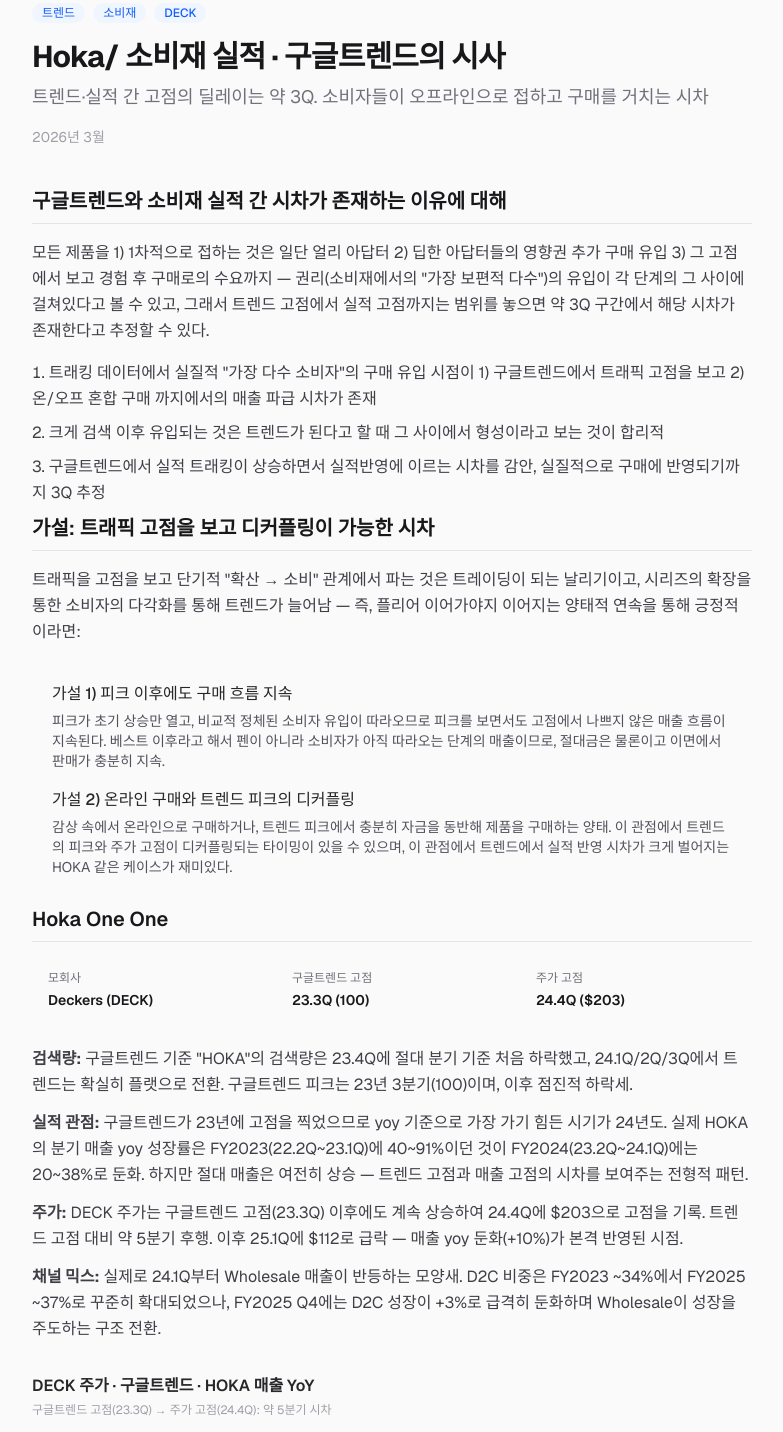
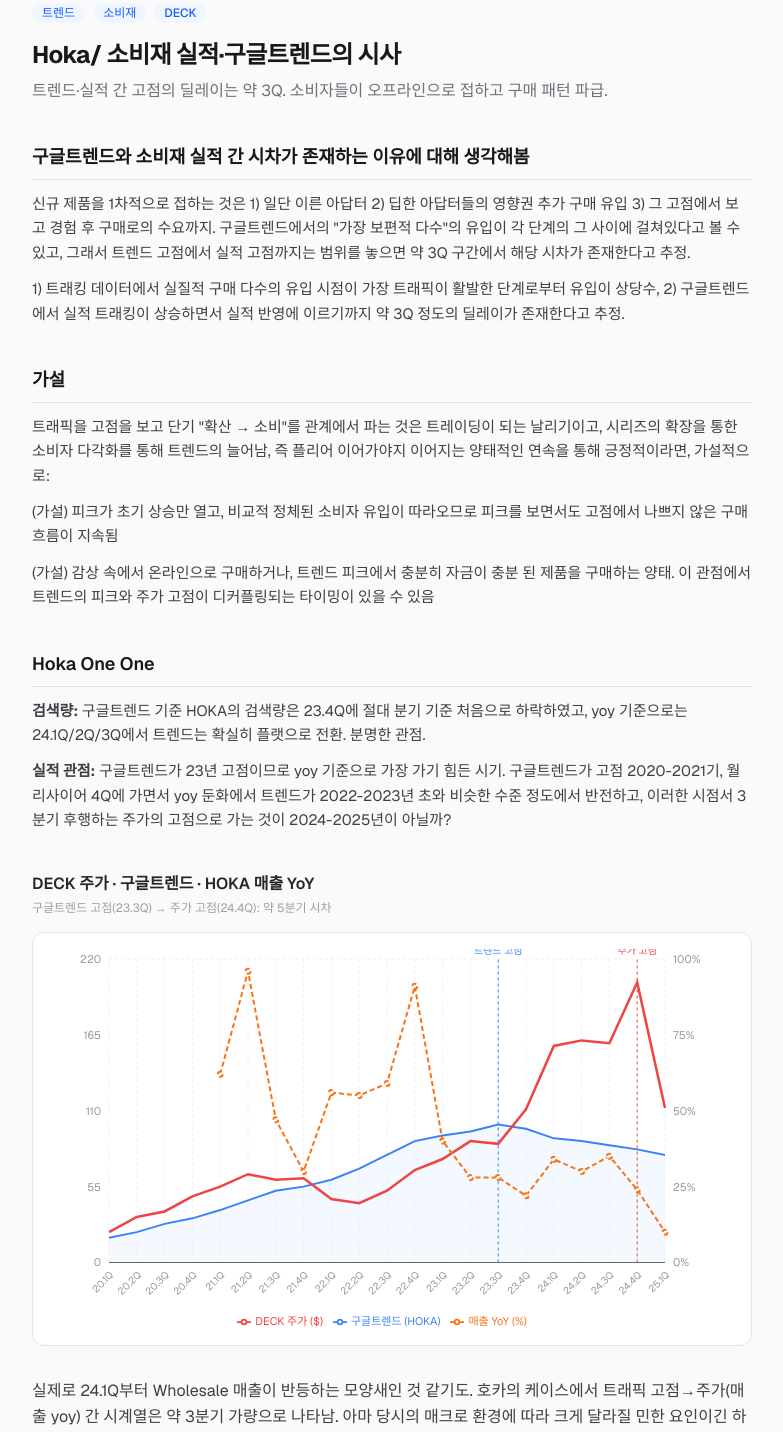
Before and after one commit to chlakaelf/case-study-web, a Next.js app: page /cases/hoka-google-trends in a window 1280 px wide. Shown: the part 160-1592 px from the top of the page, without its empty margins (248-1031 px from the left). Built offline with nearby package versions, Linux system fonts and the light colour scheme.

Commit message:
Restructure HOKA case to match original text flow

```diff
--- a/src/app/cases/hoka-google-trends/page.tsx
+++ b/src/app/cases/hoka-google-trends/page.tsx
@@ -22,167 +22,94 @@
             </span>
           ))}
         </div>
-        <h1 className="text-3xl font-bold tracking-tight text-zinc-900 mb-2">
-          Hoka/ 소비재 실적 · 구글트렌드의 시사
+        <h1 className="text-2xl font-bold tracking-tight text-zinc-900 mb-2">
+          Hoka/ 소비재 실적·구글트렌드의 시사
         </h1>
-        <p className="text-lg text-zinc-500">
+        <p className="text-base text-zinc-500">
           트렌드·실적 간 고점의 딜레이는 약 3Q. 소비자들이 오프라인으로 접하고
-          구매를 거치는 시차
+          구매 패턴 파급.
         </p>
-        <div className="mt-4 text-sm text-zinc-400">2026년 3월</div>
       </header>
 
       <div className="space-y-10">
-        {/* ─── 섹션 1: 구글트렌드와 소비재 실적 간 시차 ─── */}
-        <Section title="구글트렌드와 소비재 실적 간 시차가 존재하는 이유에 대해">
+        {/* ─── 구글트렌드와 소비재 실적 간 시차 ─── */}
+        <Section title="구글트렌드와 소비재 실적 간 시차가 존재하는 이유에 대해 생각해봄">
           <p>
-            모든 제품을 1) 1차적으로 접하는 것은 일단 얼리 아답터 2) 딥한
+            신규 제품을 1차적으로 접하는 것은 1) 일단 이른 아답터 2) 딥한
             아답터들의 영향권 추가 구매 유입 3) 그 고점에서 보고 경험 후 구매로의
-            수요까지 — 권리(소비재에서의 &quot;가장 보편적 다수&quot;)의 유입이 각
+            수요까지. 구글트렌드에서의 &quot;가장 보편적 다수&quot;의 유입이 각
             단계의 그 사이에 걸쳐있다고 볼 수 있고, 그래서 트렌드 고점에서 실적
-            고점까지는 범위를 놓으면 약 3Q 구간에서 해당 시차가 존재한다고 추정할
-            수 있다.
+            고점까지는 범위를 놓으면 약 3Q 구간에서 해당 시차가 존재한다고 추정.
           </p>
+          <p>
+            1) 트래킹 데이터에서 실질적 구매 다수의 유입 시점이 가장 트래픽이
+            활발한 단계로부터 유입이 상당수, 2) 구글트렌드에서 실적 트래킹이
+            상승하면서 실적 반영에 이르기까지 약 3Q 정도의 딜레이가 존재한다고
+            추정.
+          </p>
+        </Section>
 
-          <ol className="list-decimal list-inside space-y-2 mt-4 text-zinc-700">
+        {/* ─── 가설 ─── */}
+        <Section title="가설">
+          <p>
+            트래픽을 고점을 보고 단기 &quot;확산 → 소비&quot;를 관계에서 파는
+            것은 트레이딩이 되는 날리기이고, 시리즈의 확장을 통한 소비자
+            다각화를 통해 트렌드의 늘어남, 즉 플리어 이어가야지 이어지는
+            양태적인 연속을 통해 긍정적이라면, 가설적으로:
+          </p>
+          <p>
+            (가설) 피크가 초기 상승만 열고, 비교적 정체된 소비자 유입이
+            따라오므로 피크를 보면서도 고점에서 나쁘지 않은 구매 흐름이 지속됨
+          </p>
+          <p>
+            (가설) 감상 속에서 온라인으로 구매하거나, 트렌드 피크에서 충분히
+            자금이 충분 된 제품을 구매하는 양태. 이 관점에서 트렌드의 피크와
+            주가 고점이 디커플링되는 타이밍이 있을 수 있음
+          </p>
+        </Section>
+
+        {/* ─── Hoka One One ─── */}
+        <Section title="Hoka One One">
+          <ul className="space-y-3">
             <li>
-              트래킹 데이터에서 실질적 &quot;가장 다수 소비자&quot;의 구매 유입
-              시점이 1) 구글트렌드에서 트래픽 고점을 보고 2) 온/오프 혼합 구매
-              까지에서의 매출 파급 시차가 존재
+              <strong>검색량:</strong> 구글트렌드 기준 HOKA의 검색량은 23.4Q에
+              절대 분기 기준 처음으로 하락하였고, yoy 기준으로는 24.1Q/2Q/3Q에서
+              트렌드는 확실히 플랫으로 전환. 분명한 관점.
             </li>
             <li>
-              크게 검색 이후 유입되는 것은 트렌드가 된다고 할 때 그 사이에서
-              형성이라고 보는 것이 합리적
+              <strong>실적 관점:</strong> 구글트렌드가 23년 고점이므로 yoy
+              기준으로 가장 가기 힘든 시기. 구글트렌드가 고점 2020-2021기,
+              월리사이어 4Q에 가면서 yoy 둔화에서 트렌드가 2022-2023년 초와
+              비슷한 수준 정도에서 반전하고, 이러한 시점서 3분기 후행하는 주가의
+              고점으로 가는 것이 2024-2025년이 아닐까?
             </li>
-            <li>
-              구글트렌드에서 실적 트래킹이 상승하면서 실적반영에 이르는 시차를
-              감안, 실질적으로 구매에 반영되기까지 3Q 추정
-            </li>
-          </ol>
+          </ul>
         </Section>
 
-        {/* ─── 섹션 2: 가설 ─── */}
-        <Section title="가설: 트래픽 고점을 보고 디커플링이 가능한 시차">
-          <p>
-            트래픽을 고점을 보고 단기적 &quot;확산 → 소비&quot; 관계에서 파는 것은
-            트레이딩이 되는 날리기이고, 시리즈의 확장을 통한 소비자의 다각화를
-            통해 트렌드가 늘어남 — 즉, 플리어 이어가야지 이어지는 양태적 연속을
-            통해 긍정적이라면:
-          </p>
+        {/* ─── 차트 1: 주가 · 구글트렌드 ─── */}
+        <StockTrendChart />
 
-          <div className="bg-zinc-50 rounded-xl p-5 mt-4 space-y-4">
-            <div>
-              <p className="font-medium text-zinc-800 mb-1">
-                가설 1) 피크 이후에도 구매 흐름 지속
-              </p>
-              <p className="text-sm text-zinc-600">
-                피크가 초기 상승만 열고, 비교적 정체된 소비자 유입이 따라오므로
-                피크를 보면서도 고점에서 나쁘지 않은 매출 흐름이 지속된다. 베스트
-                이후라고 해서 펜이 아니라 소비자가 아직 따라오는 단계의
-                매출이므로, 절대금은 물론이고 이면에서 판매가 충분히 지속.
-              </p>
-            </div>
-            <div>
-              <p className="font-medium text-zinc-800 mb-1">
-                가설 2) 온라인 구매와 트렌드 피크의 디커플링
-              </p>
-              <p className="text-sm text-zinc-600">
-                감상 속에서 온라인으로 구매하거나, 트렌드 피크에서 충분히 자금을
-                동반해 제품을 구매하는 양태. 이 관점에서 트렌드의 피크와 주가
-                고점이 디커플링되는 타이밍이 있을 수 있으며, 이 관점에서
-                트렌드에서 실적 반영 시차가 크게 벌어지는 HOKA 같은 케이스가
-                재미있다.
-              </p>
-            </div>
-          </div>
-        </Section>
-
-        {/* ─── 섹션 3: Hoka One One 분석 ─── */}
-        <Section title="Hoka One One">
-          <div className="grid grid-cols-3 gap-3 mb-6">
-            <KeyMetric label="모회사" value="Deckers (DECK)" />
-            <KeyMetric label="구글트렌드 고점" value="23.3Q (100)" />
-            <KeyMetric label="주가 고점" value="24.4Q ($203)" />
-          </div>
-
-          <div className="space-y-3 text-zinc-700">
-            <p>
-              <strong>검색량:</strong> 구글트렌드 기준 &quot;HOKA&quot;의
-              검색량은 23.4Q에 절대 분기 기준 처음 하락했고,
-              24.1Q/2Q/3Q에서 트렌드는 확실히 플랫으로 전환. 구글트렌드
-              피크는 23년 3분기(100)이며, 이후 점진적 하락세.
-            </p>
-            <p>
-              <strong>실적 관점:</strong> 구글트렌드가 23년에 고점을 찍었으므로
-              yoy 기준으로 가장 가기 힘든 시기가 24년도. 실제 HOKA의 분기
-              매출 yoy 성장률은 FY2023(22.2Q~23.1Q)에 40~91%이던 것이
-              FY2024(23.2Q~24.1Q)에는 20~38%로 둔화. 하지만 절대 매출은 여전히
-              상승 — 트렌드 고점과 매출 고점의 시차를 보여주는 전형적 패턴.
-            </p>
-            <p>
-              <strong>주가:</strong> DECK 주가는 구글트렌드 고점(23.3Q)
-              이후에도 계속 상승하여 24.4Q에 $203으로 고점을 기록. 트렌드
-              고점 대비 약 5분기 후행. 이후 25.1Q에 $112로 급락 — 매출 yoy
-              둔화(+10%)가 본격 반영된 시점.
-            </p>
-            <p>
-              <strong>채널 믹스:</strong> 실제로 24.1Q부터 Wholesale 매출이
-              반등하는 모양새. D2C 비중은 FY2023 ~34%에서 FY2025 ~37%로 꾸준히
-              확대되었으나, FY2025 Q4에는 D2C 성장이 +3%로 급격히 둔화하며
-              Wholesale이 성장을 주도하는 구조 전환.
-            </p>
-          </div>
-
-          <StockTrendChart />
-          <HokaRevenueChart />
-        </Section>
-
-        {/* ─── 섹션 4: 시사점 ─── */}
-        <Section title="시사점">
+        {/* ─── 차트 사이 코멘트 ─── */}
+        <div className="text-zinc-700 leading-relaxed space-y-3">
           <p>
             실제로 24.1Q부터 Wholesale 매출이 반등하는 모양새인 것 같기도.
-            호카의 케이스에서 트래픽 고점 → 주가(매출 yoy) 간 시계열은 약
-            3분기~5분기 가량으로 나타남. 아마 당시의 매크로 환경에 따라 크게
-            달라질 민한 요인이긴 하지만 전체적인 흐름은 비슷하지 않을지?
+            호카의 케이스에서 트래픽 고점→주가(매출 yoy) 간 시계열은 약 3분기
+            가량으로 나타남. 아마 당시의 매크로 환경에 따라 크게 달라질 민한
+            요인이긴 하지만 전체적인 흐름은 비슷하지 않을지? 다른 소비재들도
+            해보면 재밌을 듯.
           </p>
+        </div>
 
-          <div className="bg-amber-50 border border-amber-200 rounded-xl p-5 my-6">
-            <p className="text-amber-900 font-medium mb-2">핵심 인사이트</p>
-            <ul className="text-amber-800 text-sm leading-relaxed space-y-2">
-              <li>
-                구글트렌드 고점(23.3Q) → 매출 yoy 고점(~22.4Q, 선행) → 주가
-                고점(24.4Q, 후행) 순서. 트렌드가 꺾여도 절대 매출은 계속 성장하므로
-                주가는 한참 뒤에 반응.
-              </li>
-              <li>
-                주가가 트렌드 대비 후행하는 핵심 이유: 소비자 구매 파이프라인의
-                시차. 얼리 아답터 → 매스 소비자 → 오프라인 확산까지 3Q+ 소요.
-              </li>
-              <li>
-                다른 소비재들도 해보면 재밌을 듯. 동일 프레임워크(구글트렌드
-                고점 → 실적 반영 → 주가 반응)를 Crocs, On Running, Birkenstock
-                등에 적용해볼 수 있음.
-              </li>
-            </ul>
-          </div>
+        {/* ─── 차트 2: Wholesale-D2C Revenue ─── */}
+        <HokaRevenueChart />
 
-          <div className="bg-zinc-50 rounded-xl p-5">
-            <p className="text-zinc-700 font-medium mb-2">추가 검증 포인트</p>
-            <ul className="text-zinc-600 text-sm space-y-1">
-              <li>
-                - HOKA의 FY2025 Q4 D2C 성장률이 +3%로 급락 — 트렌드 하락이
-                본격적으로 D2C 채널에 먼저 반영되는 패턴인지 확인
-              </li>
-              <li>
-                - 현재 DECK 주가($94, 26년 3월) vs 고점($203, 24.4Q) — 약 54%
-                하락. 트렌드 하락 → 매출 둔화 → 주가 조정의 전체 사이클 관찰 가능
-              </li>
-              <li>
-                - 한 회사 재미있는 회사에서 24년도 단계 주문을 시도해보면 좋을 것
-              </li>
-            </ul>
-          </div>
-        </Section>
+        {/* ─── 추가 메모 ─── */}
+        <div className="text-zinc-600 text-sm leading-relaxed space-y-2 border-t border-zinc-200 pt-6">
+          <p>
+            (사족으로 한국 재미있는 회사에서 24년도 단체 HOKA 단체 주문을
+            시도.)
+          </p>
+        </div>
       </div>
     </article>
   );
@@ -196,20 +123,13 @@
   children: React.ReactNode;
 }) {
   return (
-    <section className="mb-2">
-      <h2 className="text-xl font-semibold text-zinc-900 mb-4 pb-2 border-b border-zinc-200">
+    <section>
+      <h2 className="text-lg font-semibold text-zinc-900 mb-3 pb-2 border-b border-zinc-200">
         {title}
       </h2>
-      <div className="text-zinc-700 leading-relaxed space-y-3">{children}</div>
+      <div className="text-zinc-700 text-[15px] leading-relaxed space-y-3">
+        {children}
+      </div>
     </section>
   );
 }
-
-function KeyMetric({ label, value }: { label: string; value: string }) {
-  return (
-    <div className="flex flex-col bg-zinc-50 rounded-lg px-4 py-3">
-      <span className="text-xs text-zinc-500 font-medium mb-1">{label}</span>
-      <span className="text-sm text-zinc-900 font-semibold">{value}</span>
-    </div>
-  );
-}
```
